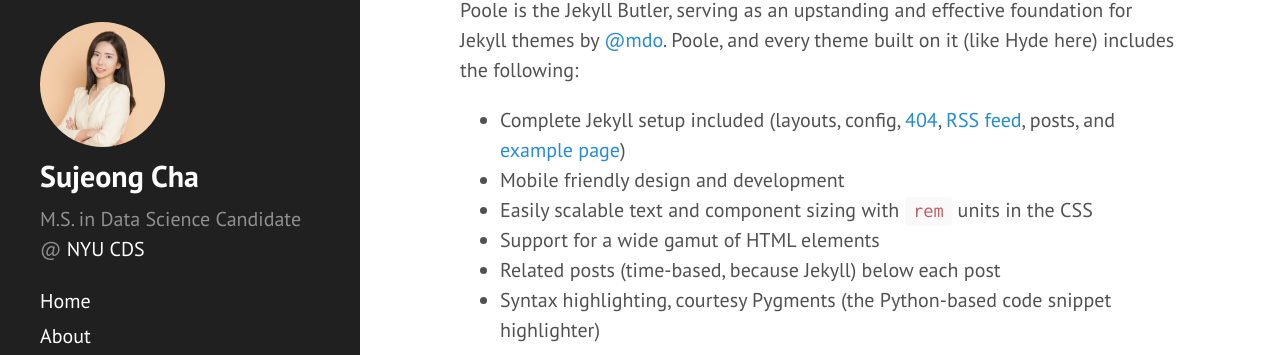
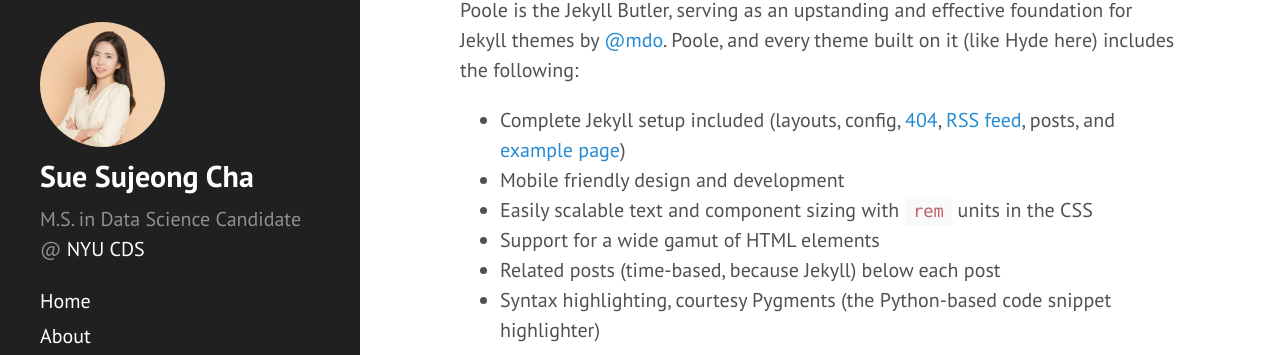
Before and after one commit to sujeongcha/sujeongcha.github.io, a Jekyll site: the page built from index.html, in a window 1280 px wide. Shown: the part 316-671 px from the top of the page. Built offline with Jekyll 4.4.1, drawn with Linux system fonts in a browser that asks for light colours; Markdown is read by kramdown in place of the engine named in the settings; the list of posts is cut into pages by our own code.

Commit message:
Update _config.yml

```diff
--- a/_config.yml
+++ b/_config.yml
@@ -7,7 +7,7 @@ permalink:        pretty
 ## relative_permalinks: true
 
 # Setup
-title:            Sujeong Cha
+title:            Sue Sujeong Cha
 tagline:          'Data Scientist'
 description:      'M.S. in Data Science Candidate @ <a href="https://cds.nyu.edu/">NYU CDS</a>'
 url:              http://hyde.getpoole.com
```
